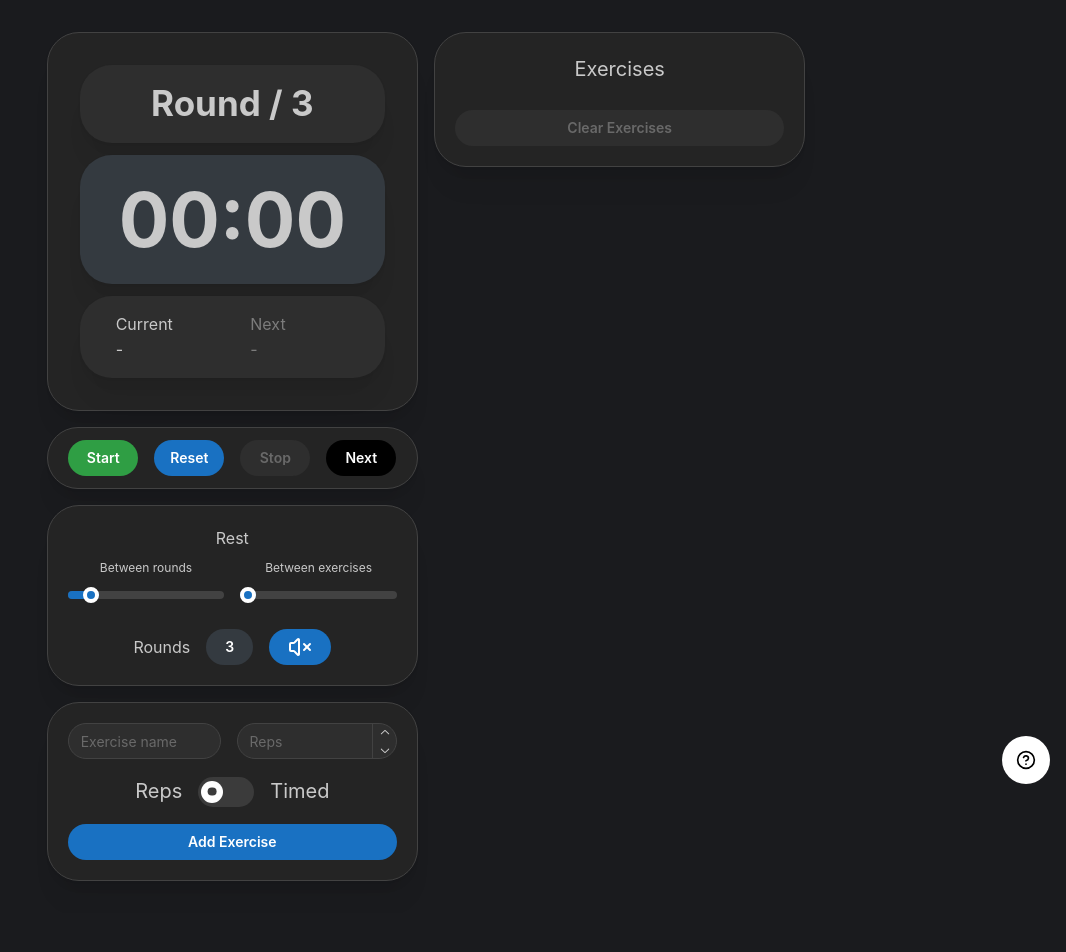
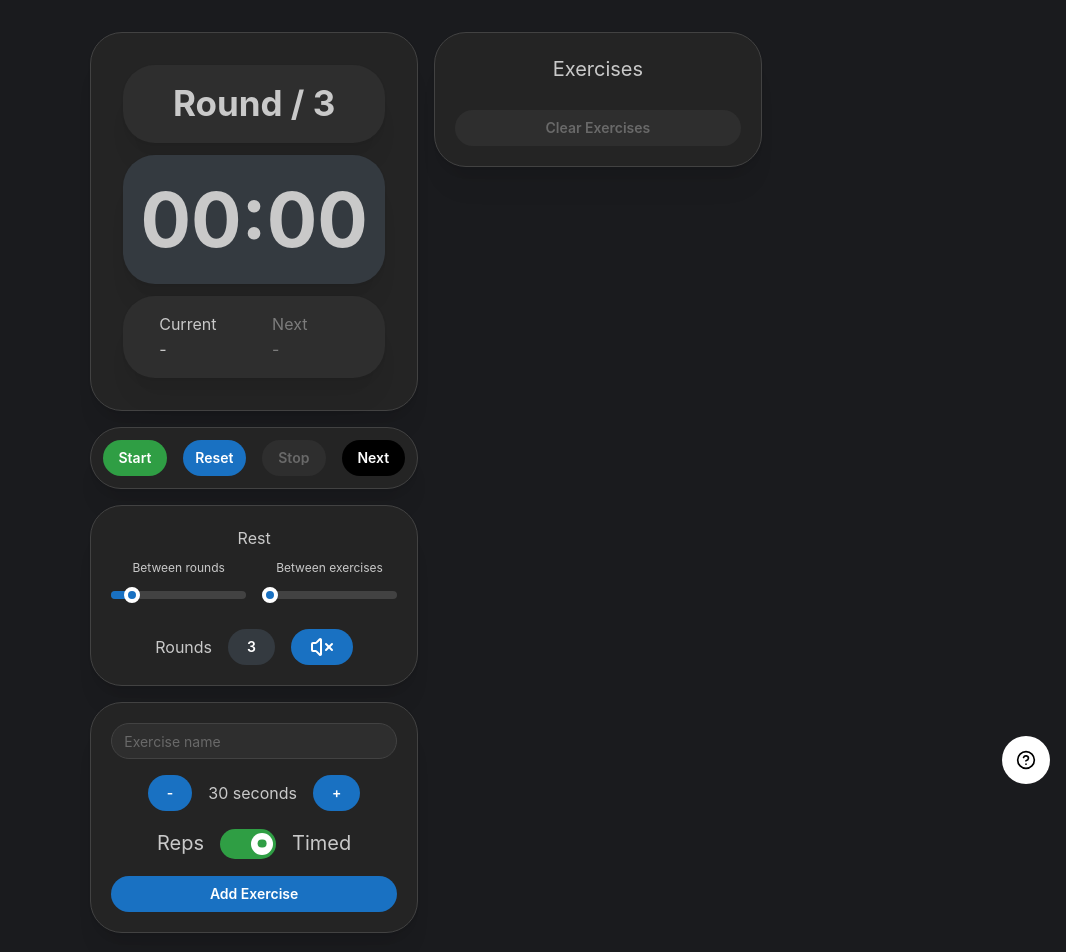
Before and after one commit to logan310801/hiit-countdown, a Next.js app: page / in a window 1280 px wide. Shown: the top 952 px of the page, without its empty margins (214-1280 px from the left). Before the commit the page ends 913 px from the top, so only its background shows below. Built offline with nearby package versions, Linux system fonts and the light colour scheme.

Commit message:
new buttons

```diff
--- a/app/components/CRUDButtons.tsx
+++ b/app/components/CRUDButtons.tsx
@@ -1,14 +1,19 @@
-import { useState } from "react"
+import { useEffect, useState } from "react"
 import { Group, Button, TextInput, Switch, Text, Stack, NumberInput } from '@mantine/core'
 import { useHIIT, Exercise } from "../utils/useHIITContext"
 import { v4 as uuidv4 } from 'uuid'
 
 export const CRUDButtons = () => {
     const [name, setLabel] = useState<string>('')
-    const [timed, setTimed] = useState<boolean>(false)
-    const [duration, setDuration] = useState<string | number>('')
+    const [timed, setTimed] = useState<boolean>(true)
+    const [duration, setDuration] = useState<number>(30)
 
     const { addExercise } = useHIIT()
+
+    useEffect(() => {
+        if (timed) setDuration(30)
+            else setDuration(10)
+    }, [timed])
 
     const handleSubmit = (e: React.FormEvent) => {
         e.preventDefault()
@@ -22,14 +27,30 @@ export const CRUDButtons = () => {
 
         addExercise(newExercise)
         setLabel('')
-        setDuration('')
+        setDuration(30)
+    }
+
+    const handleIncreaseDuration = () => {
+        if (timed && duration < 240 ) {
+            setDuration(i => i + 5)
+        } else if (duration < 75) {
+            setDuration(i => i + 1)
+        }
+    }
+
+    const handleDecreaseDuration = () => {
+        if (timed && duration > 15 ) {
+            setDuration(i => i - 5)
+        } else if (duration > 1) {
+            setDuration(i => i - 1)
+        }
     }
 
     return (
         <>
         <form onSubmit={handleSubmit}>
             <Stack>
-                <Group wrap='nowrap'>
+
                     <TextInput
                         radius='xl'
                         placeholder="Exercise name"
@@ -37,18 +58,20 @@ export const CRUDButtons = () => {
                         onChange={(e) => setLabel(e.currentTarget.value)}
                         maxLength={13}
                     />
+                    <Group justify="center">
+                        <Button radius='xl' onClick={handleDecreaseDuration}>
+                            -
+                        </Button>
 
+                        <Text>
+                            {duration} {timed ? 'seconds' : 'reps'}
+                        </Text>
 
-                    <NumberInput
-                        radius='xl'
-                        placeholder={timed ? 'Duration' : 'Reps'}
-                        value={duration}
-                        onChange={setDuration}
-                        step={timed ? 10 : 2 }
-                        min={timed ? 15 : 2}
-                        max={320}
-                    />
-                </Group>
+                        <Button radius='xl' onClick={handleIncreaseDuration}>
+                            +
+                        </Button>
+                    </Group>
+
 
                 <Group justify="center">
                     <Group>
```
